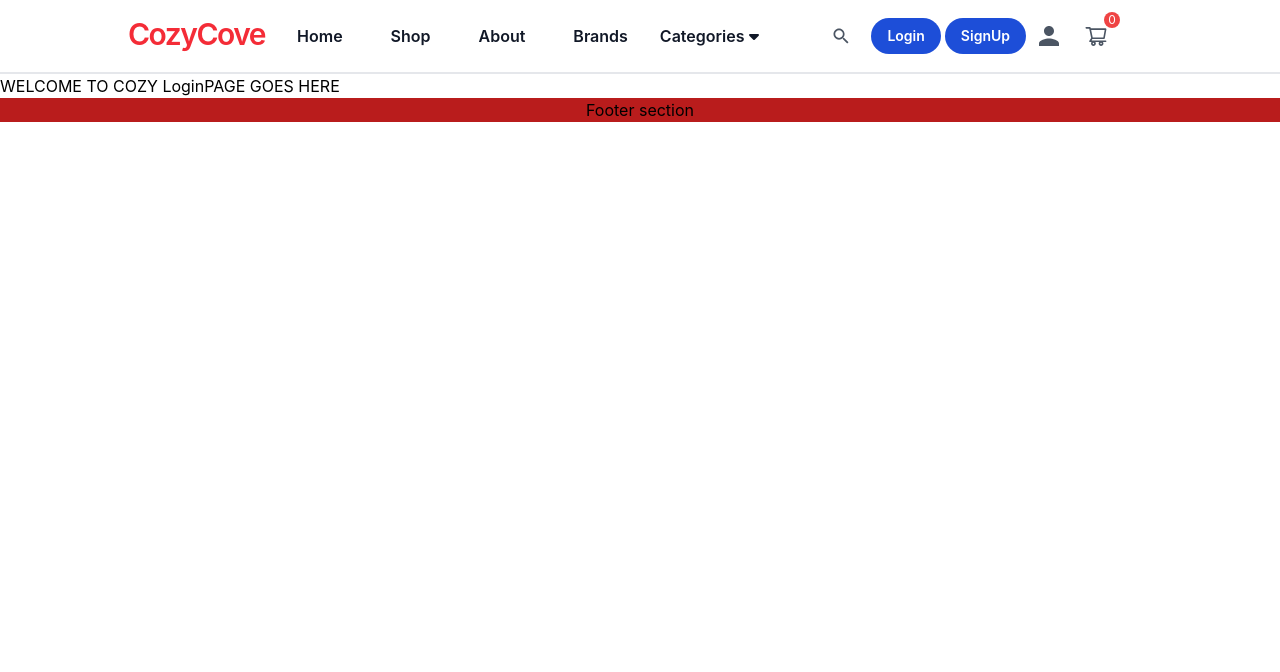
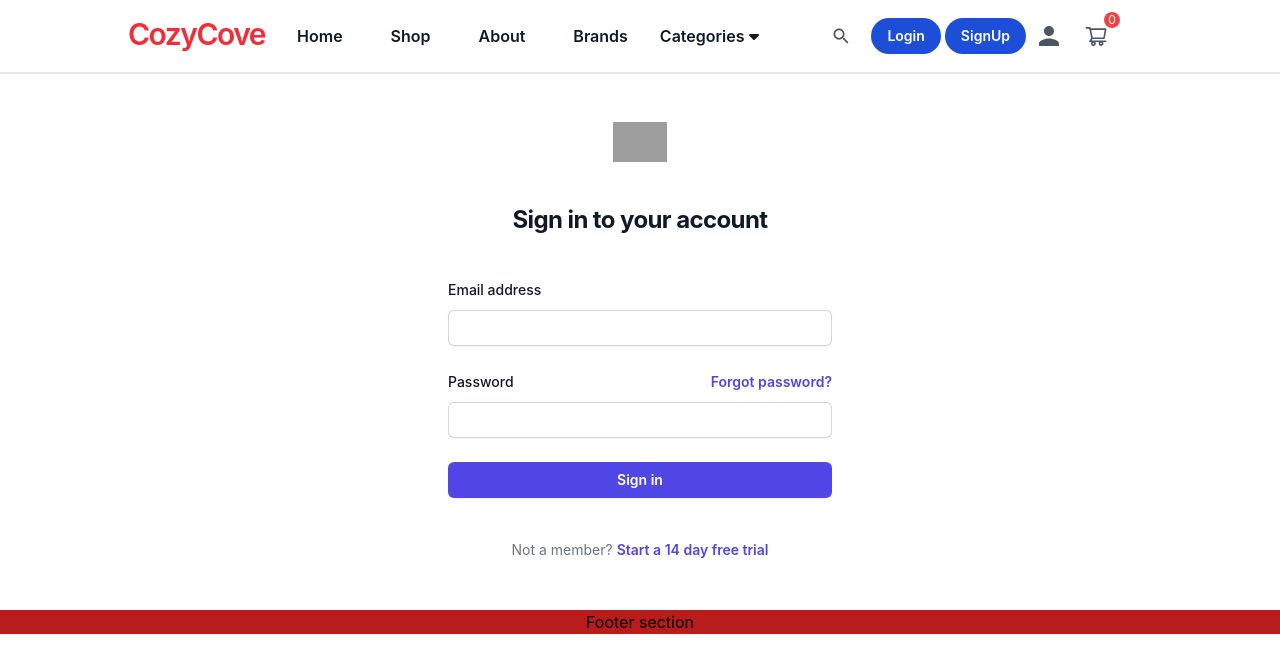
Before and after one commit to Evarmedia/cozycove-ecom, a React (Vite) app: page /login in a window 1280 px wide. Shown: the top 672 px of the page. Built offline with nearby package versions, Linux system fonts and the light colour scheme; grey boxes are pictures that could not be loaded.

Commit message:
loginPage_No functionality

```diff
--- a/src/pages/Login/Login.jsx
+++ b/src/pages/Login/Login.jsx
@@ -2,7 +2,79 @@
 
 const Login = () => {
   return (
-    <div> WELCOME TO COZY LoginPAGE GOES HERE</div>
+    <>
+    <div className="flex min-h-full flex-1 flex-col justify-center px-6 py-12 lg:px-8">
+      <div className="sm:mx-auto sm:w-full sm:max-w-sm">
+        <img
+          className="mx-auto h-10 w-auto"
+          src="https://tailwindui.com/img/logos/mark.svg?color=indigo&shade=600"
+          alt="Your Company"
+        />
+        <h2 className="mt-10 text-center text-2xl font-bold leading-9 tracking-tight text-gray-900">
+          Sign in to your account
+        </h2>
+      </div>
+
+      <div className="mt-10 sm:mx-auto sm:w-full sm:max-w-sm">
+        <form className="space-y-6" action="#" method="POST">
+          <div>
+            <label htmlFor="email" className="block text-sm font-medium leading-6 text-gray-900">
+              Email address
+            </label>
+            <div className="mt-2">
+              <input
+                id="email"
+                name="email"
+                type="email"
+                autoComplete="email"
+                required
+                className="block w-full rounded-md border-0 py-1.5 text-gray-900 shadow-sm ring-1 ring-inset ring-gray-300 placeholder:text-gray-400 focus:ring-2 focus:ring-inset focus:ring-indigo-600 sm:text-sm sm:leading-6"
+              />
+            </div>
+          </div>
+
+          <div>
+            <div className="flex items-center justify-between">
+              <label htmlFor="password" className="block text-sm font-medium leading-6 text-gray-900">
+                Password
+              </label>
+              <div className="text-sm">
+                <a href="#" className="font-semibold text-indigo-600 hover:text-indigo-500">
+                  Forgot password?
+                </a>
+              </div>
+            </div>
+            <div className="mt-2">
+              <input
+                id="password"
+                name="password"
+                type="password"
+                autoComplete="current-password"
+                required
+                className="block w-full rounded-md border-0 py-1.5 text-gray-900 shadow-sm ring-1 ring-inset ring-gray-300 placeholder:text-gray-400 focus:ring-2 focus:ring-inset focus:ring-indigo-600 sm:text-sm sm:leading-6"
+              />
+            </div>
+          </div>
+
+          <div>
+            <button
+              type="submit"
+              className="flex w-full justify-center rounded-md bg-indigo-600 px-3 py-1.5 text-sm font-semibold leading-6 text-white shadow-sm hover:bg-indigo-500 focus-visible:outline focus-visible:outline-2 focus-visible:outline-offset-2 focus-visible:outline-indigo-600"
+            >
+              Sign in
+            </button>
+          </div>
+        </form>
+
+        <p className="mt-10 text-center text-sm text-gray-500">
+          Not a member?{' '}
+          <a href="#" className="font-semibold leading-6 text-indigo-600 hover:text-indigo-500">
+            Start a 14 day free trial
+          </a>
+        </p>
+      </div>
+    </div>
+  </>
   )
 }
 
```
